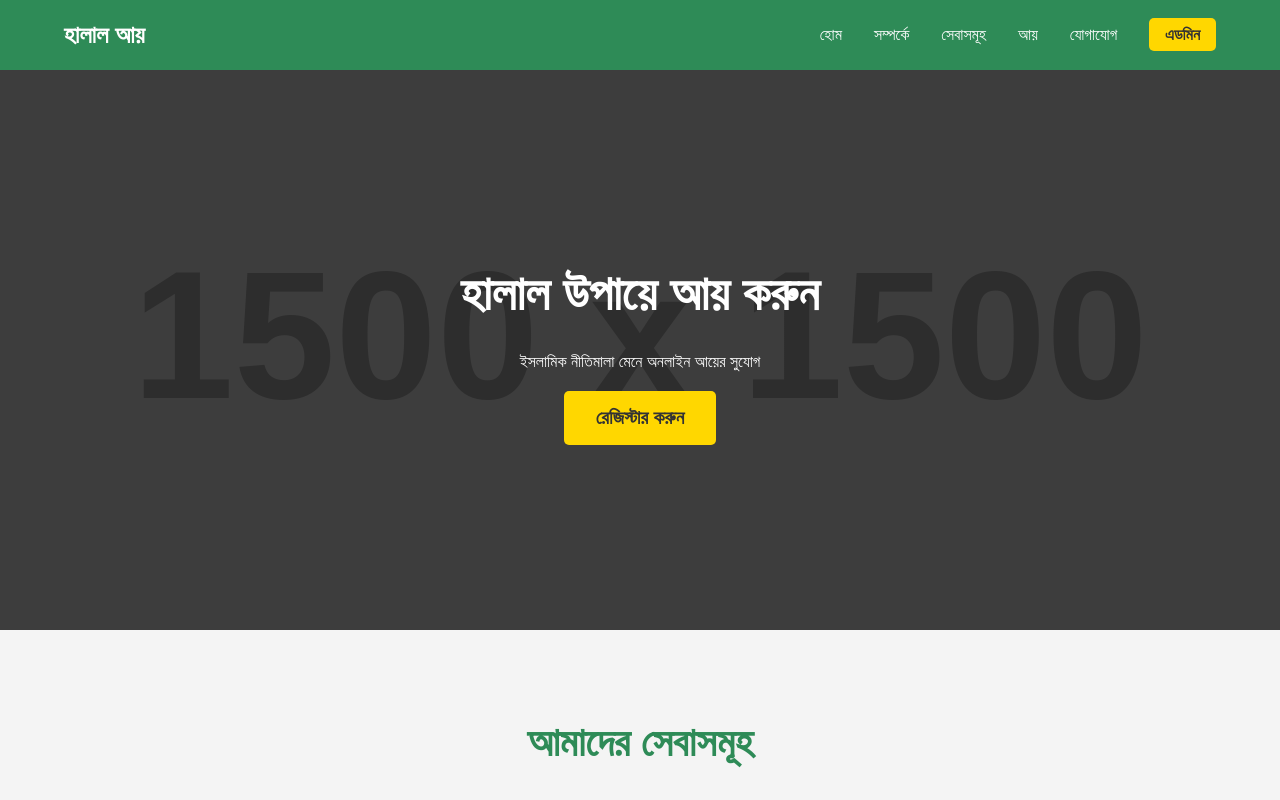
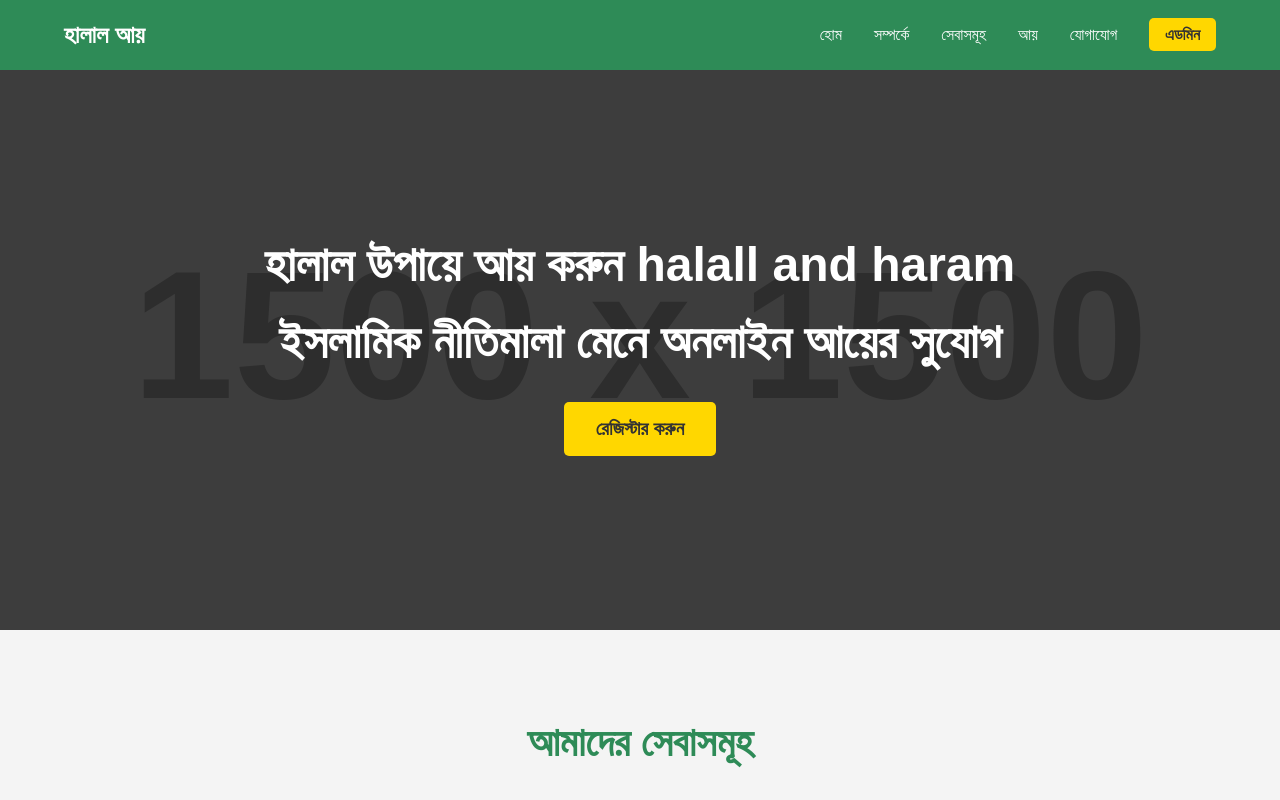
Before and after one commit to darkvallin1/Deencoin, a plain HTML site: page index.html in a window 1280 px wide. Shown: the top 800 px of the page. Drawn offline with Linux system fonts and the light colour scheme; placeholder pictures from the web are drawn by us.

Commit message:
Update index.html

```diff
--- a/index.html
+++ b/index.html
@@ -25,8 +25,9 @@
 
     <section id="home" class="hero">
         <div class="hero-content">
-            <h1>হালাল উপায়ে আয় করুন</h1>
-            <p>ইসলামিক নীতিমালা মেনে অনলাইন আয়ের সুযোগ</p>
+            <h1>হালাল উপায়ে আয় করুন</h>
+            <h>halall and haram <h>
+            </h></h><p>ইসলামিক নীতিমালা মেনে অনলাইন আয়ের সুযোগ</p>
             <button class="cta-button" onclick="registerUser()">রেজিস্টার করুন</button>
         </div>
     </section>
```
